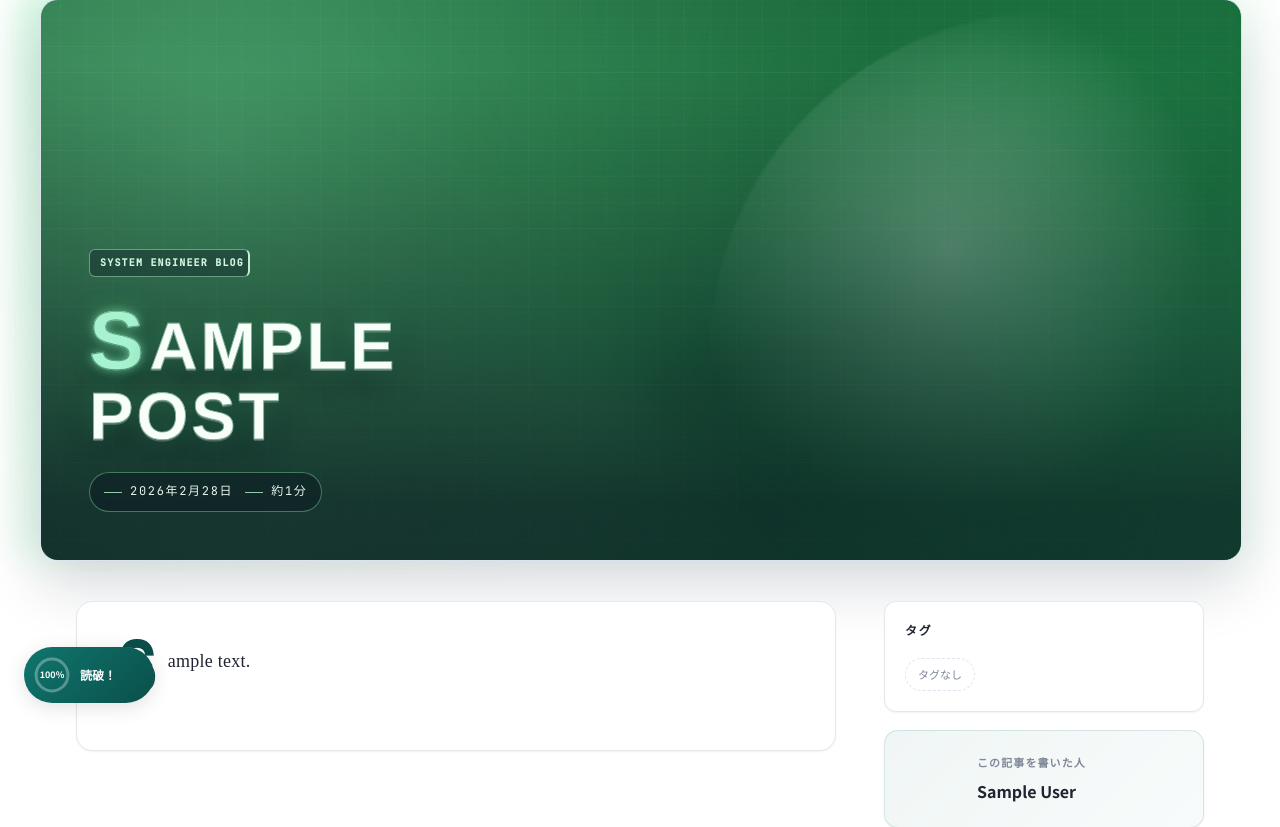
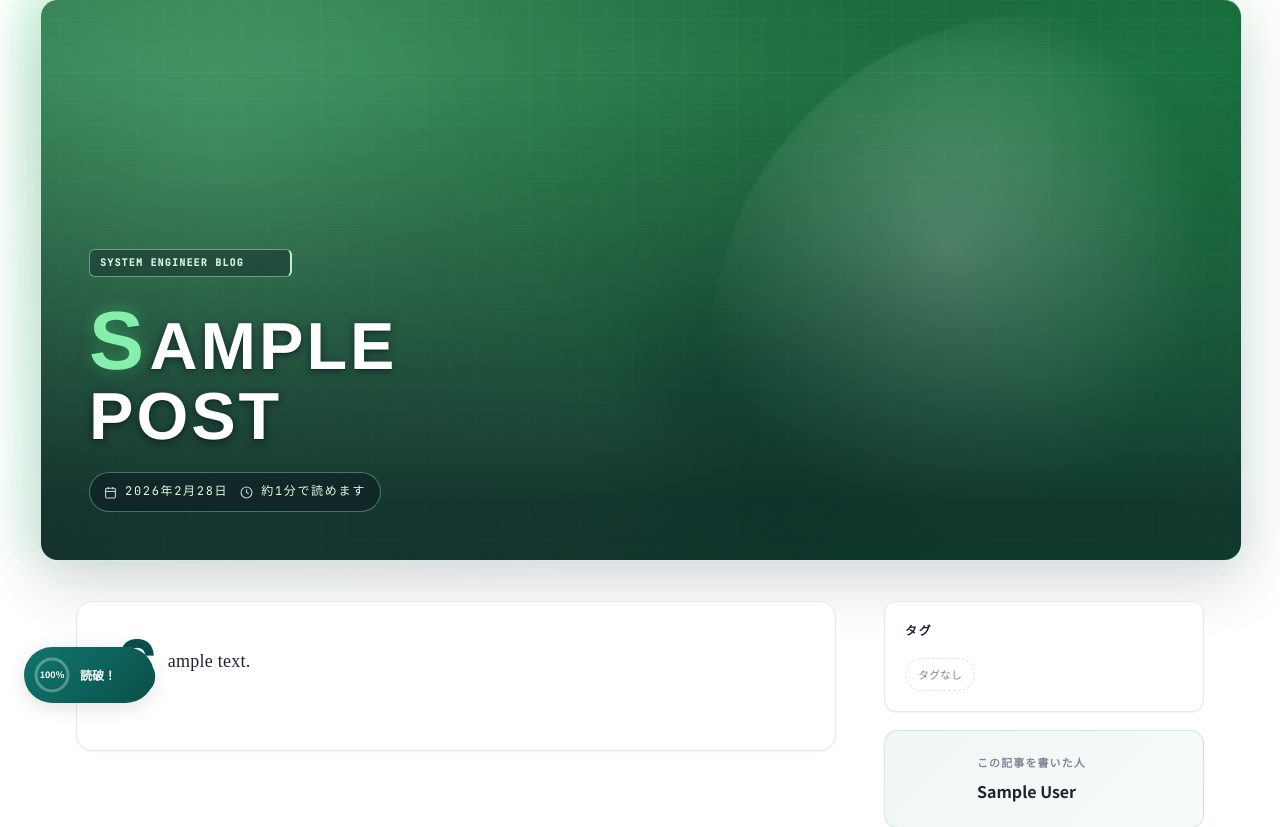
Before and after one commit to masakiShito/nishiki-pro-child-theme, a WordPress theme: template themes/nishiki-pro-child/single.php in a window 1280 px wide. Shown: the part 73-900 px from the top of the page. Run offline with PHP 8.4 and a stand-in for WordPress, Linux system fonts and the light colour scheme; the site name, menu and one post (Sample post) are stand-ins, and other content is empty.

Commit message:
fix: 記事ヘッダーアイキャッチのデザイン修正
- SYSTEM ENGINEER BLOG の文字切れを修正: heroTypeIn アニメーション幅を 23ch → 30ch に拡大
- メタ情報（日付・読了時間）にアイコンを追加: カレンダーSVGと時計SVGで情報の意味を明示、「約N分で読めます」に変更
- タイトルのぼやけを修正: background-clip:text + -webkit-text-stroke の組み合わせを廃止し、シンプルな白色 + text-shadow に変更
- first-letter の描画も同様にグラジェントクリップ手法を廃止、ソリッドな緑色に統一

https://claude.ai/code/session_01XfuC6vfbyC334ioE8Z9i4L

```diff
--- a/themes/nishiki-pro-child/assets/css/single-improvements.css
+++ b/themes/nishiki-pro-child/assets/css/single-improvements.css
@@ -205,31 +205,20 @@
     text-transform: uppercase;
     font-family: "Space Grotesk", "IBM Plex Sans JP", "Avenir Next", "Helvetica Neue", sans-serif;
     text-wrap: balance;
-    color: #f8fff9;
-    background: linear-gradient(100deg, #ffffff 0%, #f0fdf4 42%, #bbf7d0 100%);
-    -webkit-background-clip: text;
-    background-clip: text;
-    -webkit-text-stroke: 0.9px rgba(6, 78, 59, 0.46);
+    color: #ffffff;
     text-shadow:
-        0 2px 0 rgba(255, 255, 255, 0.22),
-        0 0 24px rgba(74, 222, 128, 0.3),
-        0 12px 30px rgba(2, 6, 23, 0.58);
+        0 2px 8px rgba(2, 6, 23, 0.55),
+        0 1px 0 rgba(0, 0, 0, 0.25);
     max-width: 13ch;
 }
 
 .article-hero__title::first-letter {
     font-size: 1.24em;
     font-weight: 800;
-    color: #a7f3d0;
-    background: linear-gradient(180deg, #f0fdf4 0%, #86efac 58%, #16a34a 100%);
-    -webkit-background-clip: text;
-    background-clip: text;
-    -webkit-text-fill-color: transparent;
-    -webkit-text-stroke: 1.1px rgba(4, 120, 87, 0.85);
+    color: #86efac;
     text-shadow:
-        0 0 10px rgba(167, 243, 208, 0.6),
-        0 0 24px rgba(74, 222, 128, 0.44),
-        0 10px 20px rgba(2, 6, 23, 0.46);
+        0 0 14px rgba(74, 222, 128, 0.55),
+        0 2px 8px rgba(2, 6, 23, 0.4);
     margin-right: 0.03em;
 }
 
@@ -259,13 +248,16 @@
     gap: 8px;
 }
 
-.article-hero__meta span::before,
-.article-hero__meta time::before {
-    content: '';
-    width: 18px;
-    height: 1px;
-    border-radius: 0;
-    background: rgba(187, 247, 208, 0.78);
+.article-hero__meta svg {
+    width: 13px;
+    height: 13px;
+    flex-shrink: 0;
+    opacity: 0.85;
+}
+
+.article-hero__meta time::before,
+.article-hero__meta span::before {
+    content: none;
 }
 
 /* ===========================================
@@ -1252,7 +1244,7 @@
         width: 0;
     }
     to {
-        width: 23ch;
+        width: 30ch;
     }
 }
 
--- a/themes/nishiki-pro-child/single.php
+++ b/themes/nishiki-pro-child/single.php
@@ -29,8 +29,14 @@ get_header();
                     </p>
                     <h1 class="article-hero__title"><?php the_title(); ?></h1>
                     <div class="article-hero__meta">
-                        <time datetime="<?php echo get_the_date('c'); ?>"><?php echo get_the_date('Y年n月j日'); ?></time>
-                        <span>約<?php echo $reading_time; ?>分</span>
+                        <time datetime="<?php echo get_the_date('c'); ?>">
+                            <svg viewBox="0 0 24 24" fill="none" stroke="currentColor" stroke-width="2" aria-hidden="true"><rect x="3" y="4" width="18" height="18" rx="2" ry="2"/><line x1="16" y1="2" x2="16" y2="6"/><line x1="8" y1="2" x2="8" y2="6"/><line x1="3" y1="10" x2="21" y2="10"/></svg>
+                            <?php echo get_the_date('Y年n月j日'); ?>
+                        </time>
+                        <span>
+                            <svg viewBox="0 0 24 24" fill="none" stroke="currentColor" stroke-width="2" aria-hidden="true"><circle cx="12" cy="12" r="10"/><polyline points="12 6 12 12 16 14"/></svg>
+                            約<?php echo $reading_time; ?>分で読めます
+                        </span>
                     </div>
                 </div>
             </div>
```
